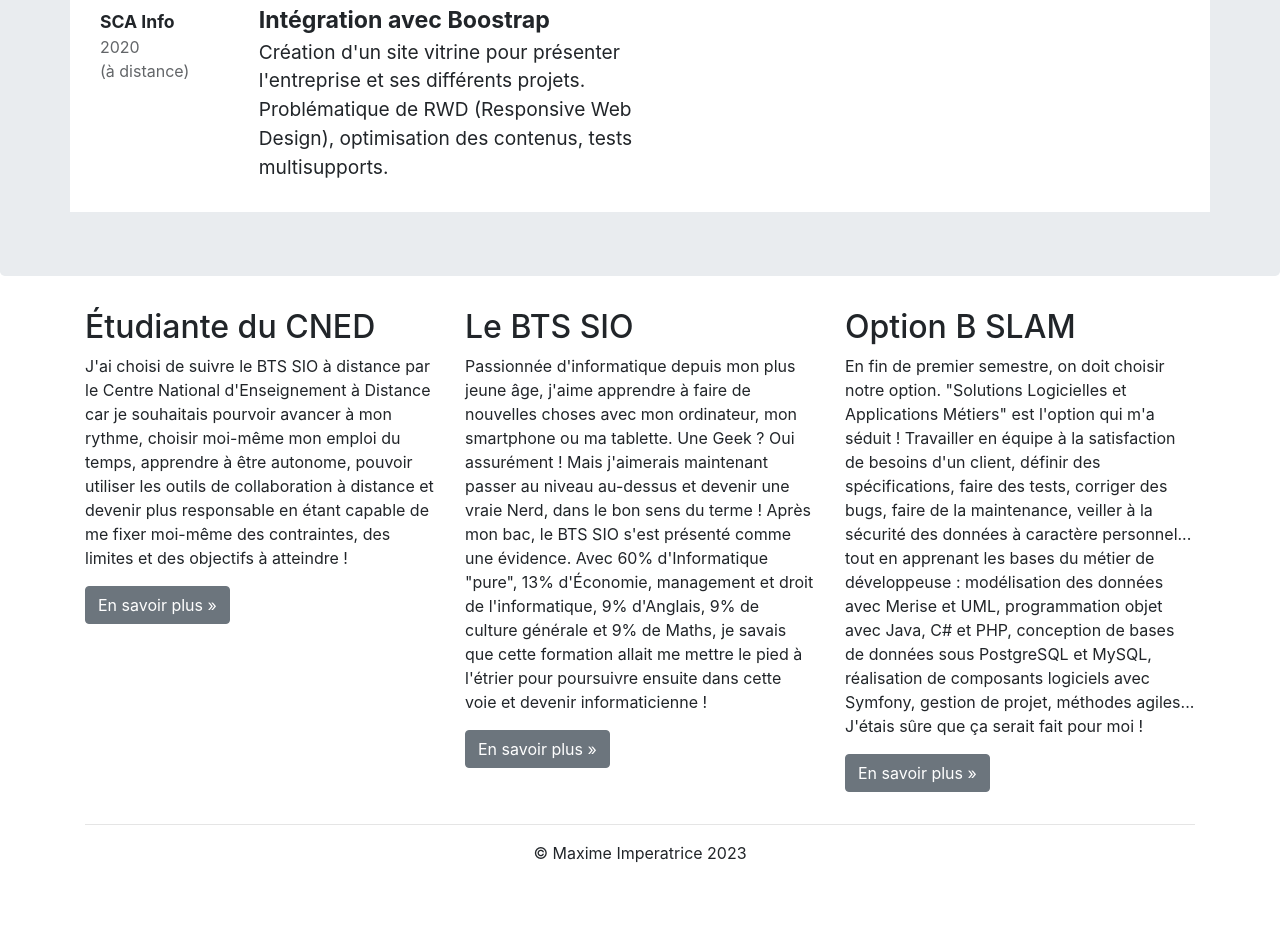
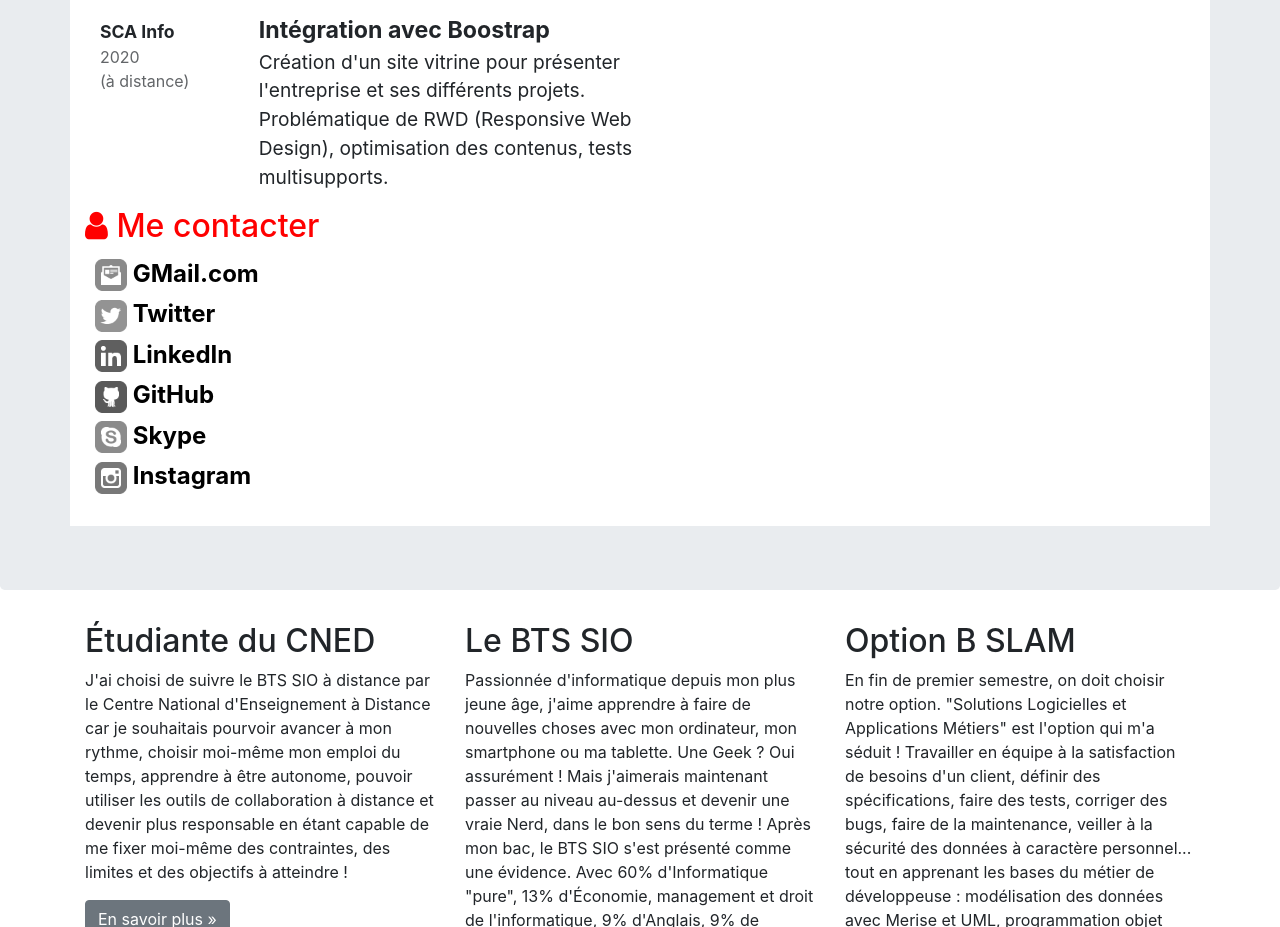
Before and after one commit to MaximeIRT/MaximeIRT.github.io, a plain HTML site: page cv.html in a window 1280 px wide. Shown: the part 1494-2421 px from the top of the page. Before the commit the page ends 2375 px from the top, so only its background shows below. Drawn offline with nearby package versions, Linux system fonts and the light colour scheme.

Commit message:
Ajout des informations de contact

```diff
--- a/css/cv.css
+++ b/css/cv.css
@@ -16,7 +16,7 @@ body {
 }
 
 #cv-entete {
-    margin-top: -45px;
+    margin-top: -35px;
     width: 100%;
 }
 
@@ -188,3 +188,39 @@ body {
     font-size: 1.2em;
     line-height: 1.5em;
 }
+
+/******************************************
+* Me contacter
+******************************************/
+.meContacter {
+    clear: both;
+}
+.meContacter .details {
+    width: 100%;
+    margin-left: 10px;
+    margin-top: 3px;
+    font-size: 1.5em;
+    font-weight: 700;
+    justify-content: space-between;
+}
+.contact-icon {
+    filter: grayscale(1);
+    -webkit-filter: grayscale(1);
+    -moz-filter: grayscale(1);
+    -ms-filter: grayscale(1);
+    -o-filter: grayscale(1);
+    height: 32px;
+    width: 32px;
+    margin: 2px 0;
+}
+.meContacter a, .meContacter a:hover {
+    text-decoration: none;
+    color: black;
+}
+.meContacter a:hover>img {
+    filter: grayscale(0);
+    -webkit-filter: grayscale(0);
+    -moz-filter: grayscale(0);
+    -ms-filter: grayscale(0);
+    -o-filter: grayscale(0);
+}
--- a/cv.html
+++ b/cv.html
@@ -115,7 +115,7 @@
                 <div class="row cadreCV">
                     <div id="cv-entete" class="text-center">
                         <div id="cv-photo">
-                            <img src="images/Maxime.jpg" alt="Ma photo d'identité" width="150px">
+                            <img src="images/Maxime.jpg" alt="Ma photo d'identité" width="100px">
                         </div>
                         <div id="cv-intro">
                             <h1>Bonjour, je m'appelle <span>Maxime</span> et voici mon CV</h1>
@@ -212,9 +212,64 @@
                                 </div>
                             </div>
                         </div>
-
-                        <div class="col-xs-12 col-sm-5">
                         <!-- Partie droite -->
+                        <div class="rubrique clearfix">
+                            <h2><span class="fa fa-user"></span> Me contacter</h2>
+                            <div class="meContacter">
+                                <div class="details float-left">
+                                    <a href="mailto:amelia.pilou@gmail.com?subject=Contact depuis le CV en ligne"
+                                       title="Mail de Amélia Pilou">
+                                        <img class="contact-icon" src="images/cv/mail-dreamstale47.png"
+                                             alt="Icone de mail"> GMail.com
+                                    </a>
+                                </div>
+                            </div>
+                            <div class="meContacter">
+                                <div class="details float-left">
+                                    <a href="https://twitter.com/AmeliaPILOU"
+                                       title="Lien vers la page Twitter de @AmeliaPilou">
+                                        <img class="contact-icon" src="images/cv/twitter-dreamstale71.png"
+                                             alt="Icone de Twitter"> Twitter
+                                    </a>
+                                </div>
+                            </div>
+                            <div class="meContacter">
+                                <div class="details float-left">
+                                    <a href="http://fr.linkedin.com/in/ameliaPilou"
+                                       title="Lien vers le profil LinkedIn de Amélia Pilou">
+                                        <img class="contact-icon" src="images/cv/linkedin-dreamstale45.png"
+                                             alt="Icone de LinkedIn"> LinkedIn
+                                    </a>
+                                </div>
+                            </div>
+                            <div class="meContacter">
+                                <div class="details float-left">
+                                    <a href="https://github.com/AmeliaPilou/"
+                                       title="Lien vers le profil GitHub d'Amélia Pilou">
+                                        <img class="contact-icon" src="images/cv/github2-dreamstale35.png"
+                                             alt="Icone de GitHub"> GitHub
+                                    </a>
+                                </div>
+                            </div>
+                            <div class="meContacter">
+                                <div class="details float-left">
+                                    <a href="skype:ameliapilou?userinfo"
+                                       title="Lien vers le profil Skype d'Amélia Pilou">
+                                        <img class="contact-icon" src="images/cv/skype-dreamstale61.png"
+                                             alt="Icone de Skype"> Skype
+                                    </a>
+                                </div>
+                            </div>
+                            <div class="meContacter">
+                                <div class="details float-left">
+                                    <a href="https://instagram.com/AmeliaPilou"
+                                       title="Lien vers le profil Instagram d'Amélia Pilou">
+                                        <img class="contact-icon" src="images/cv/instagram-dreamstale43.png"
+                                             alt="Icone de Instagram"> Instagram
+                                    </a>
+                                </div>
+                            </div>
+                        </div>
                     </div>
                 </div>
             </div>
```
Lines whose indentation alone changed are shown as unchanged.
